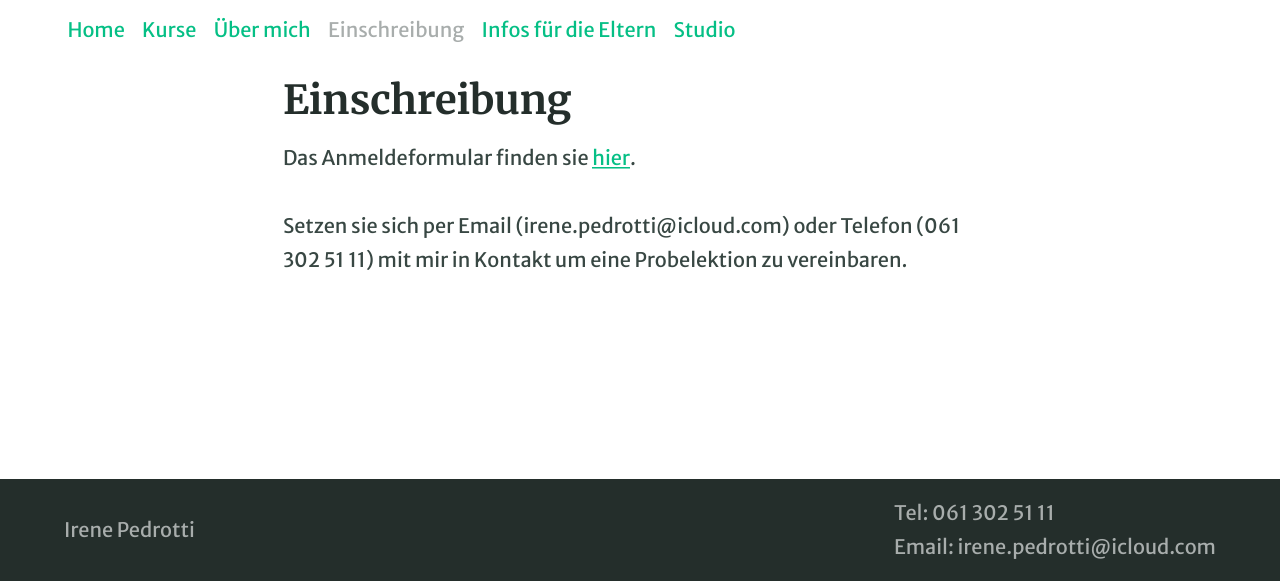
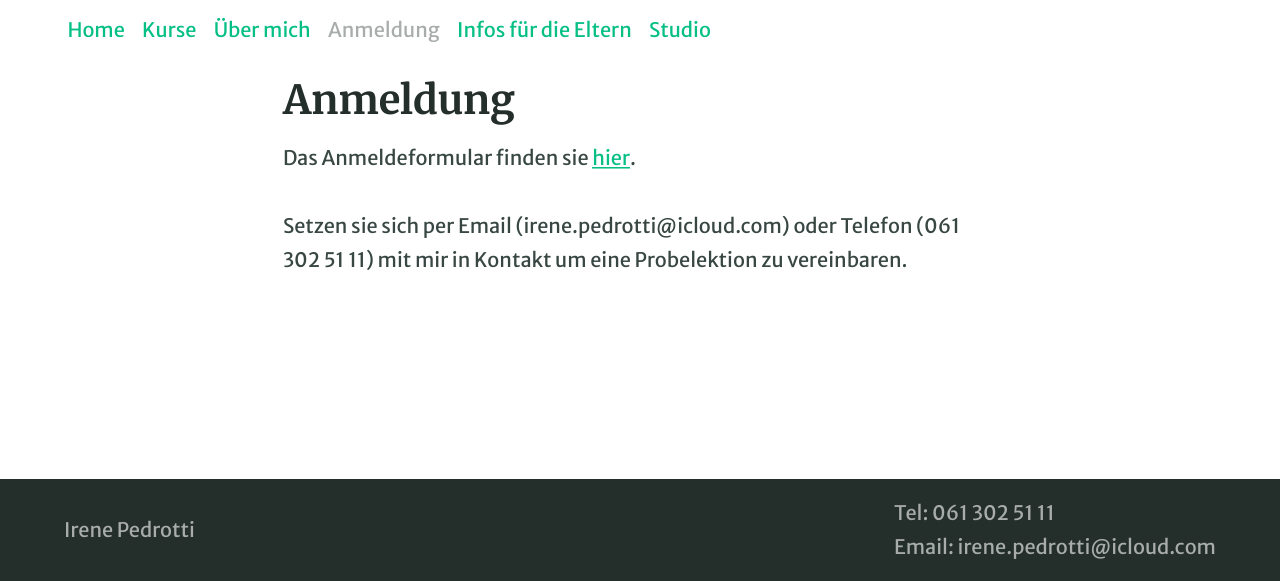
Before and after one commit to irenepedrotti/irenepedrotti.github.io, a Jekyll site: the page built from pages/z09_einschreiben.md, in a window 1280 px wide, cut to the strip 319-900 px from the top of the page. Built offline with Jekyll 4.4.1, drawn with Linux system fonts in a browser that asks for light colours.

Commit message:
Alle Einschreiben weg

```diff
--- a/pages/z09_einschreiben.md
+++ b/pages/z09_einschreiben.md
@@ -1,7 +1,7 @@
 ---
 layout: page
-title: Einschreibung
-permalink: /einschreiben/
+title: Anmeldung
+permalink: /anmeldung/
 ---
 
 Das Anmeldeformular finden sie [hier](/assets/AnmeldeFormular.pdf).
```
Also changed, not shown: pages/index.md (+1 -1 lines).
